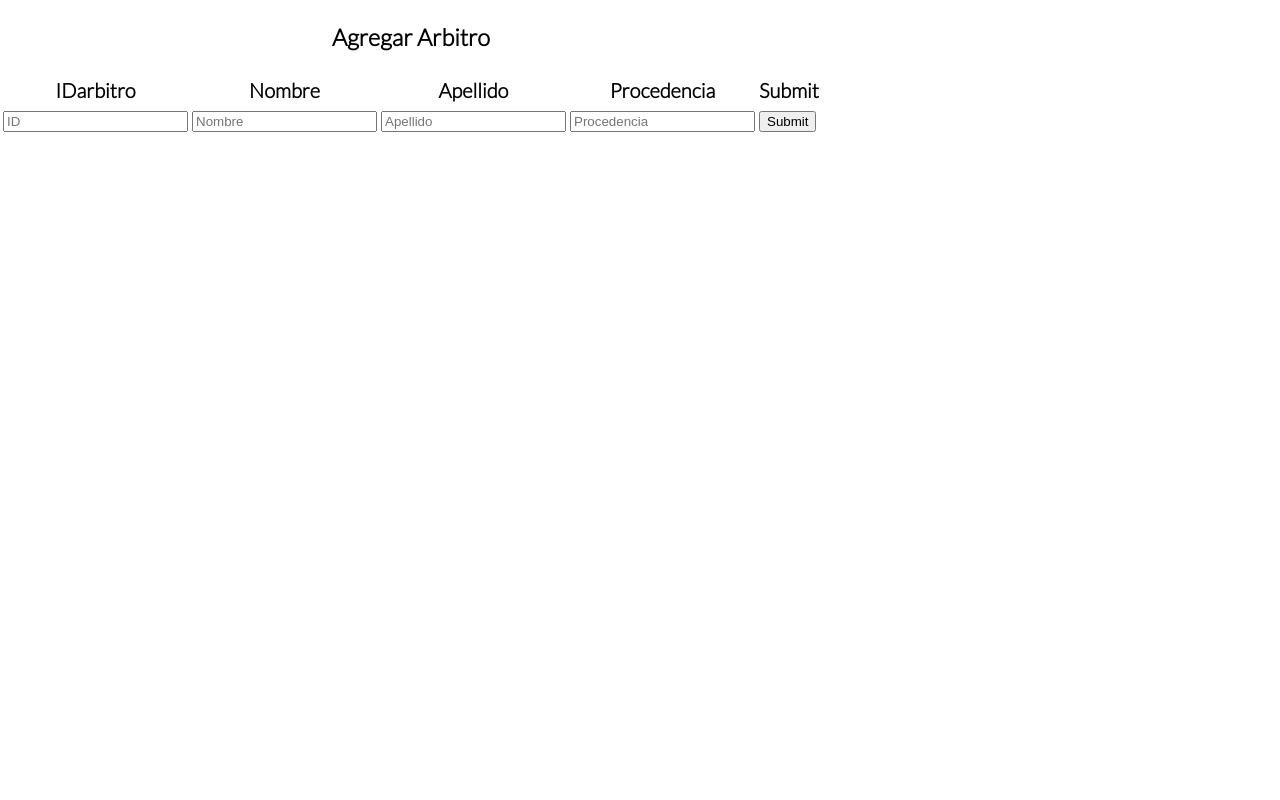
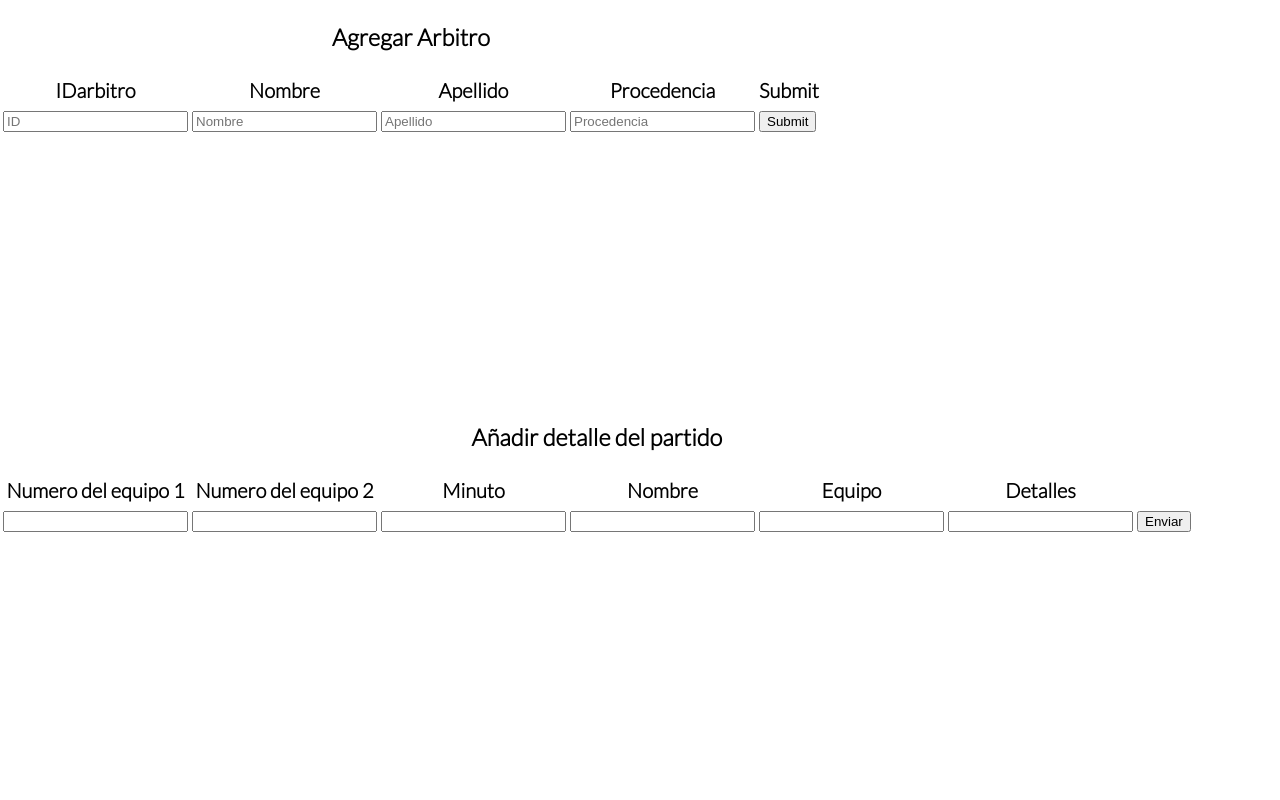
Before and after one commit to Fjborrero178/FutWeb, a website: page admin.html in a window 1280 px wide. Drawn offline with Linux system fonts and the light colour scheme.

Commit message:
adminpartido

```diff
--- a/admin.html
+++ b/admin.html
@@ -1,3 +1,4 @@
+
 <!DOCTYPE html>
 <html lang="en">
 <head>
@@ -62,11 +63,76 @@ border-bottom: 2px solid #4575b6;
         </div>
 
 
+        <div class="app">
+          <table>
+              <caption> <h3>Añadir detalle del partido</h3></caption>
+              <thead>
+                <tr>
+
+                  <th>Numero del equipo 1</th>
+                  <th>Numero del equipo 2</th>
+                  <th>Minuto</th>
+                  <th>Nombre</th>
+                  <th>Equipo</th>
+                  <th>Detalles</th>
+
+                </tr>
+              </thead>
+              <form action="/infom" method="POST">
+                <tr>
+
+                  <td>
+                      <input type="text" id="ide1" />
+                  </td>
+                  <td>
+                      <input type="text" id="ide2" />
+                  </td>
+                  <td>
+                      <input type="text" id="min" />
+                  <td>
+                      <input type="text" id="nom" />
+                  <td>
+                      <input type="text" id="equ" />
+                  <td>
+                      <input type="text" id="tex" /></td>
+                  <td>
+                      <button onclick="enviarinfo()">Enviar</button>
+                  </td>
+                </tr>
+              </form>
+          </table>
+      </div>
+
+
  <script>
 
+function enviarinfo(){
 
 
+    var idequipo1 = document.getElementById("ide1").value;
+    var idequipo2 = document.getElementById("ide2").value;
+    var minuto1 = document.getElementById("min").value;
+    var nombre1 = document.getElementById("nom").value;
+    var equipo = document.getElementById("equ").value;
+    var texto = document.getElementById("tex").value;
+    guardarinfo = {
 
+        "idequipo1": idequipo1,
+        "idequipo2": idequipo2,
+        "minuto": minuto1,
+        "nombre": nombre1,
+        "equipo": equipo,
+        "texto": texto
+    }
+    fetch( "/infom",{
+    method:"POST",
+    headers: {
+      "Content-Type": "application/json",
+    },
+    body: JSON.stringify(guardarinfo),
+  });
+  console.log(guardarinfo)
+}
 
 
 
@@ -76,14 +142,12 @@ function save(){
     var name = document.getElementById("newname").value;
     var lname = document.getElementById("newapellido").value;
     var proce = document.getElementById("newprocedencia").value;
-
     saveobj = {
         "ID": id,
         "Nombre": name,
         "Apellido": lname,
         "Procedencia": proce
     }
-
     fetch( "/admin",{
     method:"POST",
     headers: {
@@ -94,6 +158,5 @@ function save(){
   console.log(saveobj)
 }
  </script>
-
 </body>
 </html>
```
Also changed, not shown: app.js (+50 -0 lines), mostrarinfom.html (+4 -8 lines).
